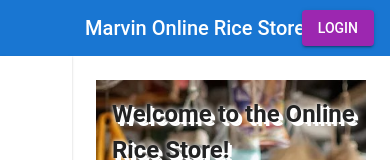
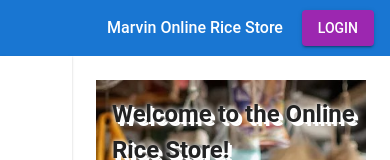
Before and after one commit to aldrinpm/online-rice-store, a React (Vite) app: page / in a window 390 px wide. Shown: the top 160 px of the page. Built offline with nearby package versions, Linux system fonts and the light colour scheme; no server answers; the database is empty; some icons are missing.

Commit message:
responsive text on screen resize

```diff
--- a/src/layout/Header.jsx
+++ b/src/layout/Header.jsx
@@ -40,14 +40,64 @@ function Header() {
 
   return (
     <AppBar position="static" color="primary" elevation={1} sx={{ boxShadow: 0 }}>
-      <Toolbar sx={{ justifyContent: 'center', position: 'relative' }}>
-        <Box sx={{ position: 'absolute', left: 16 }} />
-        <Typography component="h1" variant="h6" sx={{ flexGrow: 1, textAlign: 'center' }}>
+      <Toolbar sx={{
+        display: 'grid',
+        gridTemplateColumns: '1fr auto 1fr',
+        alignItems: 'center',
+        width: '100%',
+        px: 2
+      }}>
+        {/* Left spacer - keeps the title centered */}
+        <Box />
+
+        {/* Center Title */}
+        <Typography
+          component="h1"
+          variant="h6"
+          sx={{
+            textAlign: 'center',
+            fontSize: {
+              xs: '1rem',
+              sm: '1.1rem',
+              md: '1.25rem'
+            },
+            whiteSpace: 'nowrap',
+            overflow: 'hidden',
+            textOverflow: 'ellipsis',
+            px: 1,
+            maxWidth: '100%',
+            justifySelf: 'center'
+          }}
+        >
           Marvin Online Rice Store
         </Typography>
-        <Box sx={{ position: 'absolute', right: 16, display: 'flex', alignItems: 'center', gap: 2 }}>
+
+        {/* Right side content */}
+        <Box sx={{
+          display: 'flex',
+          alignItems: 'center',
+          justifyContent: 'flex-end',
+          gap: { xs: 1, sm: 2 },
+          ml: 'auto',
+          maxWidth: '100%'
+        }}>
           {user && (
-            <Typography variant="body1" sx={{ fontWeight: 400 }}>
+            <Typography
+              variant="body1"
+              sx={{
+                fontWeight: 400,
+                fontSize: {
+                  xs: '0.75rem',
+                  sm: '0.85rem',
+                  md: '0.95rem'
+                },
+                whiteSpace: 'nowrap',
+                overflow: 'hidden',
+                textOverflow: 'ellipsis',
+                maxWidth: { xs: '80px', sm: '150px', md: '250px' },
+                display: { xs: 'none', sm: 'block' } // Hide on extra small screens
+              }}
+            >
               Welcome {user.displayName}
             </Typography>
           )}
```
